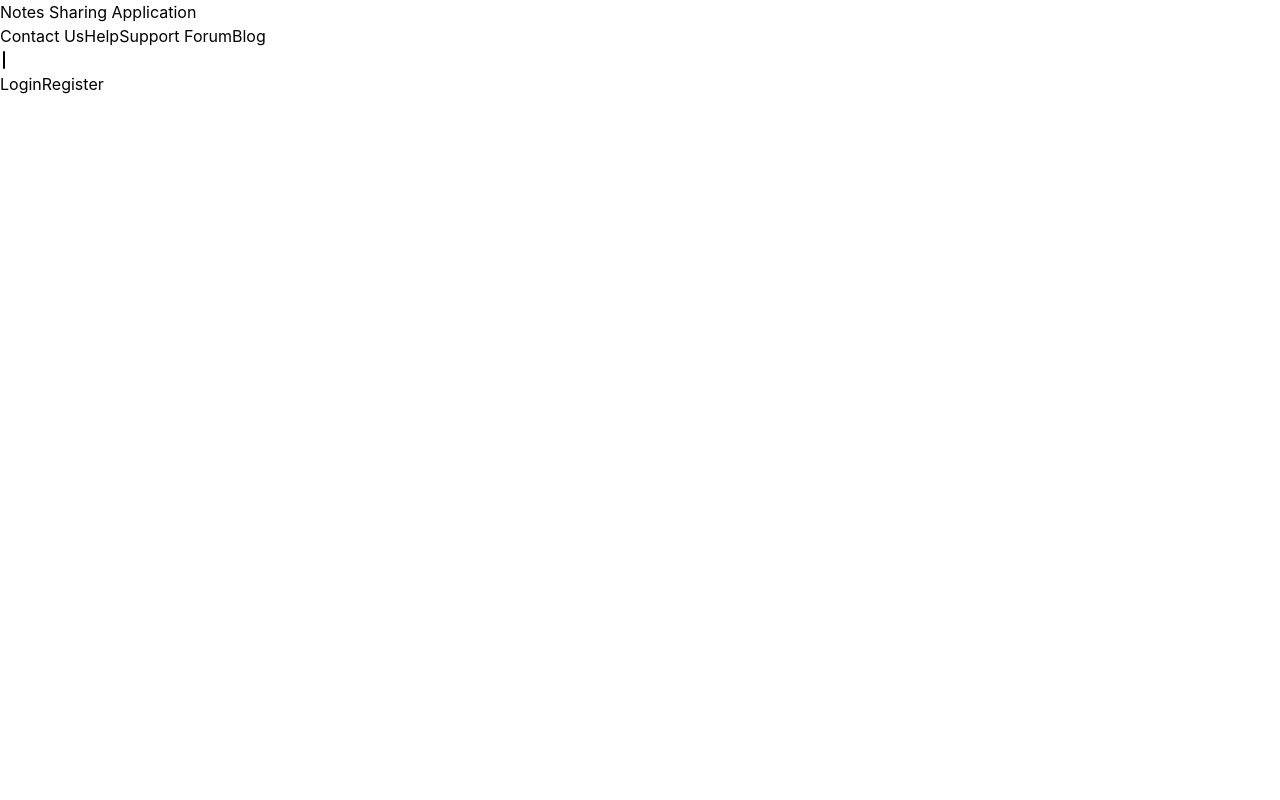
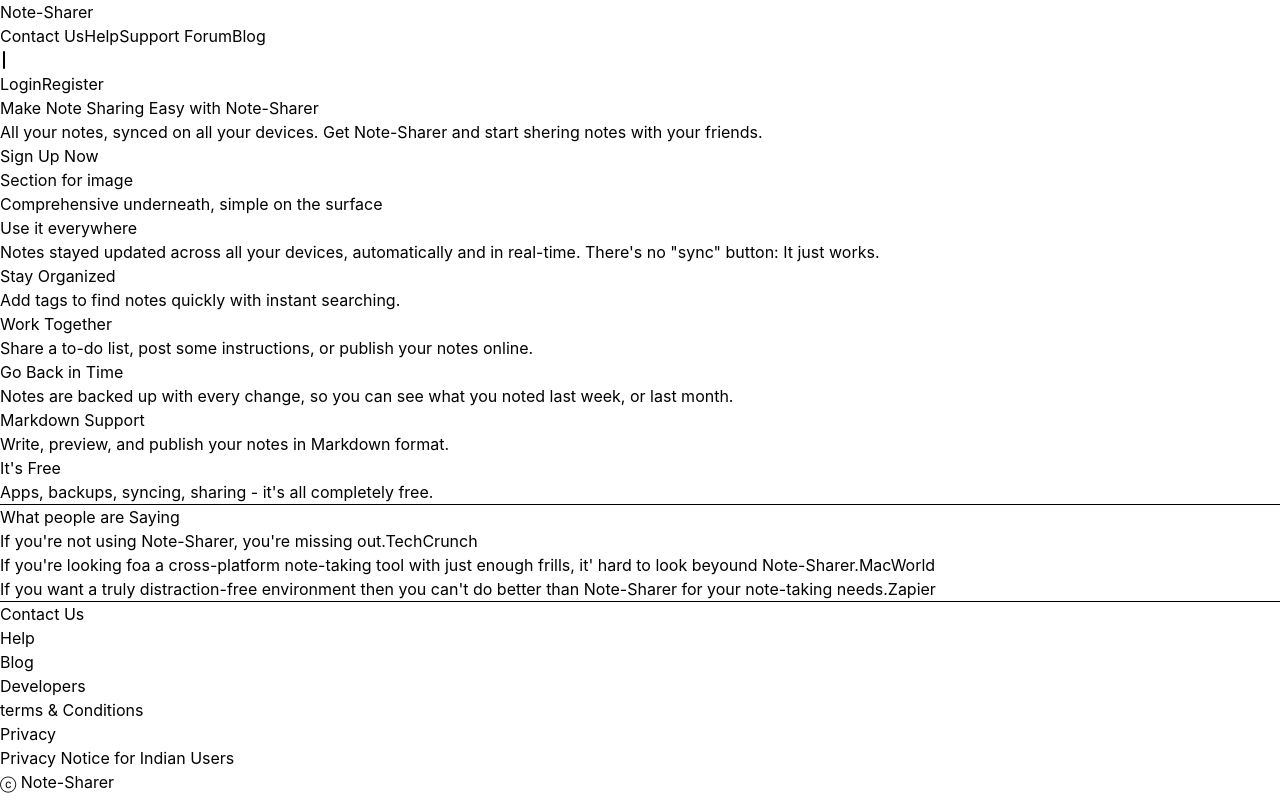
Before and after one commit to yashukaSan/Note-sharing-app, a React (Vite) app in the folder client/: page / in a window 1280 px wide. Built offline with nearby package versions, Linux system fonts and the light colour scheme.

Commit message:
Give the Raw Structure to the main page  of the project

```diff
--- a/client/components/MainPage.tsx
+++ b/client/components/MainPage.tsx
@@ -1,22 +1,91 @@
-import {Tally1} from 'lucide-react';
-import { Link } from 'react-router';
+import { Link } from "react-router";
+import Header from './Header.tsx';
+import Footer from './Footer.tsx';
+import type {JSX} from 'react';
 
-export default function MainPage(){
-    return (
-      <main>
-        <header>
-          <h1>Notes Sharing Application</h1>
-          <nav>
-            <Link to="#contact-us">Contact Us</Link>
-            <Link to="#help">Help</Link>
-            <Link to="#support">Support Forum</Link>
-            <Link to="#blog">Blog</Link>
-            <Tally1 />
-            <Link to="/login">Login</Link>
-            <Link to="/register">Register</Link>
-          </nav>
-        </header>
-        <section></section>
-      </main>
-    );
+export default function MainPage():JSX.Element {
+  return (
+    <main>
+      <Header />
+      <section>
+        <h1>Make Note Sharing Easy with Note-Sharer</h1>
+        <p>
+          All your notes, synced on all your devices. Get Note-Sharer and start
+          shering notes with your friends.
+        </p>
+        <button>
+          <Link to="/register">Sign Up Now</Link>
+        </button>
+      </section>
+      <section>Section for image</section>
+      <section>
+        <h1>Comprehensive underneath, simple on the surface</h1>
+        <ul>
+          <li>
+            <h5>Use it everywhere</h5>
+            <p>
+              Notes stayed updated across all your devices, automatically and in
+              real-time. There&apos;s no &quot;sync&quot; button: It just works.
+            </p>
+          </li>
+          <li>
+            <h5>Stay Organized</h5>
+            <p>Add tags to find notes quickly with instant searching.</p>
+          </li>
+          <li>
+            <h5>Work Together</h5>
+            <p>
+              Share a to-do list, post some instructions, or publish your notes
+              online.
+            </p>
+          </li>
+          <li>
+            <h5>Go Back in Time</h5>
+            <p>
+              Notes are backed up with every change, so you can see what you
+              noted last week, or last month.
+            </p>
+          </li>
+          <li>
+            <h5>Markdown Support</h5>
+            <p>Write, preview, and publish your notes in Markdown format.</p>
+          </li>
+          <li>
+            <h5>It's Free</h5>
+            <p>
+              Apps, backups, syncing, sharing - it&apos;s all completely free.
+            </p>
+          </li>
+        </ul>
+      </section>
+      <hr />
+      <section>
+        <h1>What people are Saying</h1>
+        <ul>
+          <li>
+            <p>
+              If you&apos;re not using Note-Sharer, you&apos;re missing out.
+              <span>TechCrunch</span>
+            </p>
+          </li>
+          <li>
+            <p>
+              If you&apos;re looking foa a cross-platform note-taking tool with
+              just enough frills, it&apos; hard to look beyound Note-Sharer.
+              <span>MacWorld</span>
+            </p>
+          </li>
+          <li>
+            <p>
+              If you want a truly distraction-free environment then you
+              can&apos;t do better than Note-Sharer for your note-taking needs.
+              <span>Zapier</span>
+            </p>
+          </li>
+        </ul>
+      </section>
+      <hr />
+      <Footer />
+    </main>
+  );
 }
```
